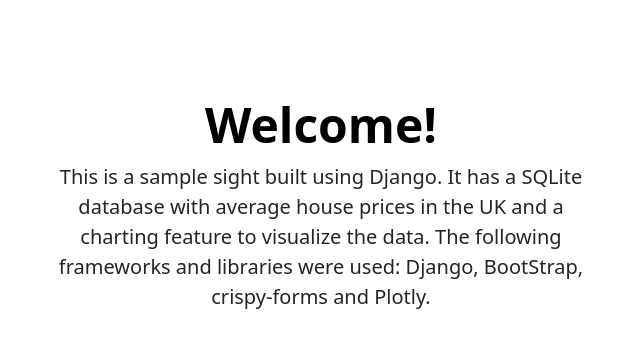
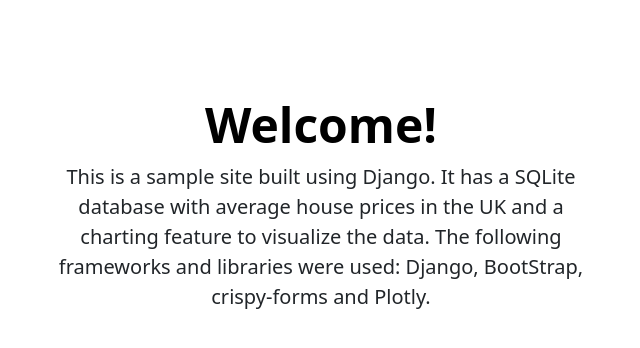
Before and after one commit to jason-erasmus/web-service, a Django app: page / in a window 1280 px wide. Shown: the part 56-404 px from the top of the page, without its empty margins (319-959 px from the left). Run offline with Django 5.2, Linux system fonts and the light colour scheme.

Commit message:
update readme.md

```diff
--- a/backend/web_app/templates/main/home.html
+++ b/backend/web_app/templates/main/home.html
@@ -4,7 +4,7 @@
   <h1 class="display-5 fw-bold text-body-emphasis">Welcome!</h1>
   <div class="col-lg-6 mx-auto">
     <p class="lead mb-4">
-      This is a sample sight built using Django. It has a SQLite database with average house prices in the UK and a charting feature to visualize the data. The following frameworks and libraries were used: Django, BootStrap, crispy-forms and Plotly.
+      This is a sample site built using Django. It has a SQLite database with average house prices in the UK and a charting feature to visualize the data. The following frameworks and libraries were used: Django, BootStrap, crispy-forms and Plotly.
     </p>
     <div class="d-grid gap-2 d-sm-flex justify-content-sm-center">
 
```
